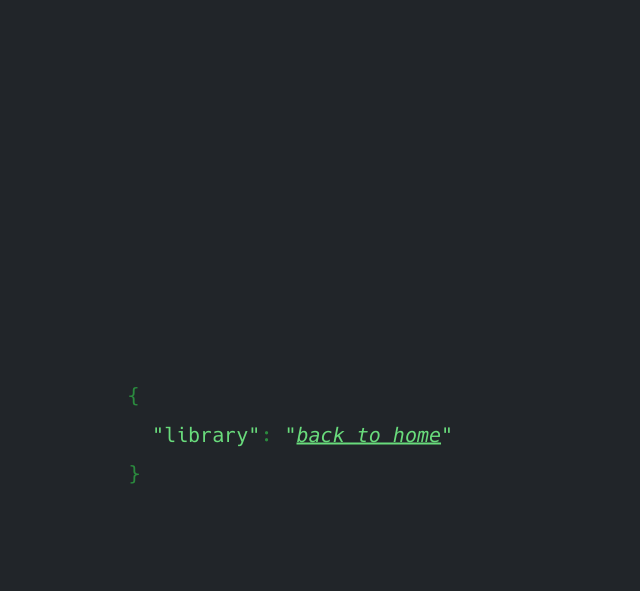
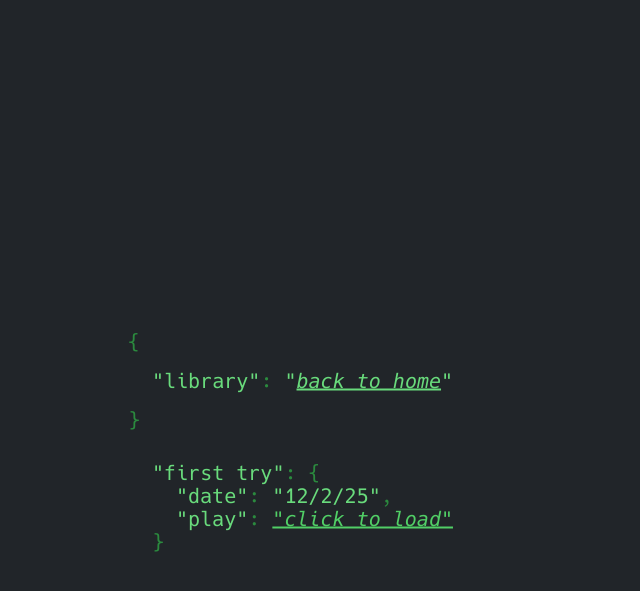
Before and after one commit to SpicySands/SpicySands.github.io, a Jekyll site: the page built from library.html, in a window 1280 px wide. Shown: the top 591 px of the page, without its empty margins (0-640 px from the left). Built offline with Jekyll 4.4.1, drawn with Linux system fonts in a browser that asks for light colours; a script that is not in the unit is left out; part of the change alters nothing that is shown.

Commit message:
Update library.html
claude suggestion to add clickable elements

```diff
--- a/library.html
+++ b/library.html
@@ -10,7 +10,7 @@ permalink: /library/
   </div>
 </div>
 
-<div id="tracks-container"></div>
+<div id="tracks-list"></div>
 
 <script type="module">
   // List your track files here
@@ -20,30 +20,47 @@ permalink: /library/
     // { file: 'track02.txt', title: 'second track', date: '12/3/25' },
   ];
 
-  const container = document.getElementById('tracks-container');
+  const tracksList = document.getElementById('tracks-list');
 
-  for (const track of tracks) {
+  for (let i = 0; i < tracks.length; i++) {
+    const track = tracks[i];
+    const trackId = `track-${i}`;
+
+    // Create track entry in JSON style
+    const trackEntry = document.createElement('div');
+    trackEntry.className = 'my ms';
+    trackEntry.innerHTML = `
+      <span class="key">"${track.title}"</span>: {
+      <div class="ms">
+        <span class="key">"date"</span>: <span class="value">"${track.date}"</span>,<br>
+        <span class="key">"play"</span>: <span class="value"><a href="#" id="play-${trackId}" style="color: var(--oc-green-5);">"click to load"</a></span>
+      </div>
+      }${i < tracks.length - 1 ? ',' : ''}
+    `;
+    tracksList.appendChild(trackEntry);
+
+    // Create container for Strudel player (hidden initially)
+    const strudelContainer = document.createElement('div');
+    strudelContainer.id = `strudel-${trackId}`;
+    strudelContainer.style.display = 'none';
+    strudelContainer.style.marginBottom = '30px';
+    tracksList.appendChild(strudelContainer);
+
+    // Add click handler
+    document.getElementById(`play-${trackId}`).addEventListener('click', async (e) => {
+      e.preventDefault();
+
+      const container = document.getElementById(`strudel-${trackId}`);
+
+      // If already loaded, just toggle visibility
+      if (container.innerHTML !== '') {
+        container.style.display = container.style.display === 'none' ? 'block' : 'none';
+        e.target.textContent = container.style.display === 'none' ? '"click to load"' : '"hide player"';
+        return;
+      }
+
+      // Load the track
       try {
-      // Create track info section
-      const trackInfo = document.createElement('div');
-      trackInfo.className = 'track-info ms';
-      trackInfo.innerHTML = `
-        <div id="json">
-          <div class="my ms">
-            <h2 class="track-title"><span class="key">"title"</span>: <span class="value">"${track.title}"</span>,</h2>
-            <p class="track-date"><span class="key">"date"</span>: <span class="value">"${track.date}"</span>,</p>
-            <p><span class="key">"listen"</span>: <span class="value">"below"</span></p>
-          </div>
-        </div>
-      `;
-      container.appendChild(trackInfo);
-
-      // Create strudel container
-      const strudelContainer = document.createElement('div');
-      strudelContainer.id = `strudel-${track.file.replace('.txt', '')}`;
-      container.appendChild(strudelContainer);
-
-      // Fetch and load the track
         const url = `{{ "/assets/tracks/" | relative_url }}${track.file}`;
         const response = await fetch(url);
 
@@ -55,7 +72,15 @@ permalink: /library/
         const strudelRepl = document.createElement('strudel-repl');
         strudelRepl.setAttribute('code', code);
 
-      strudelContainer.appendChild(strudelRepl);
+        container.appendChild(strudelRepl);
+        container.style.display = 'block';
+        e.target.textContent = '"hide player"';
 
       } catch (error) {
-      console.error(`Error loading ${track.file}
+        console.error(`Error loading ${track.file}:`, error);
+        container.innerHTML = `<p style="color: red;">Error loading track</p>`;
+        container.style.display = 'block';
+      }
+    });
+  }
+</script>
```
Lines whose indentation alone changed are shown as unchanged.
